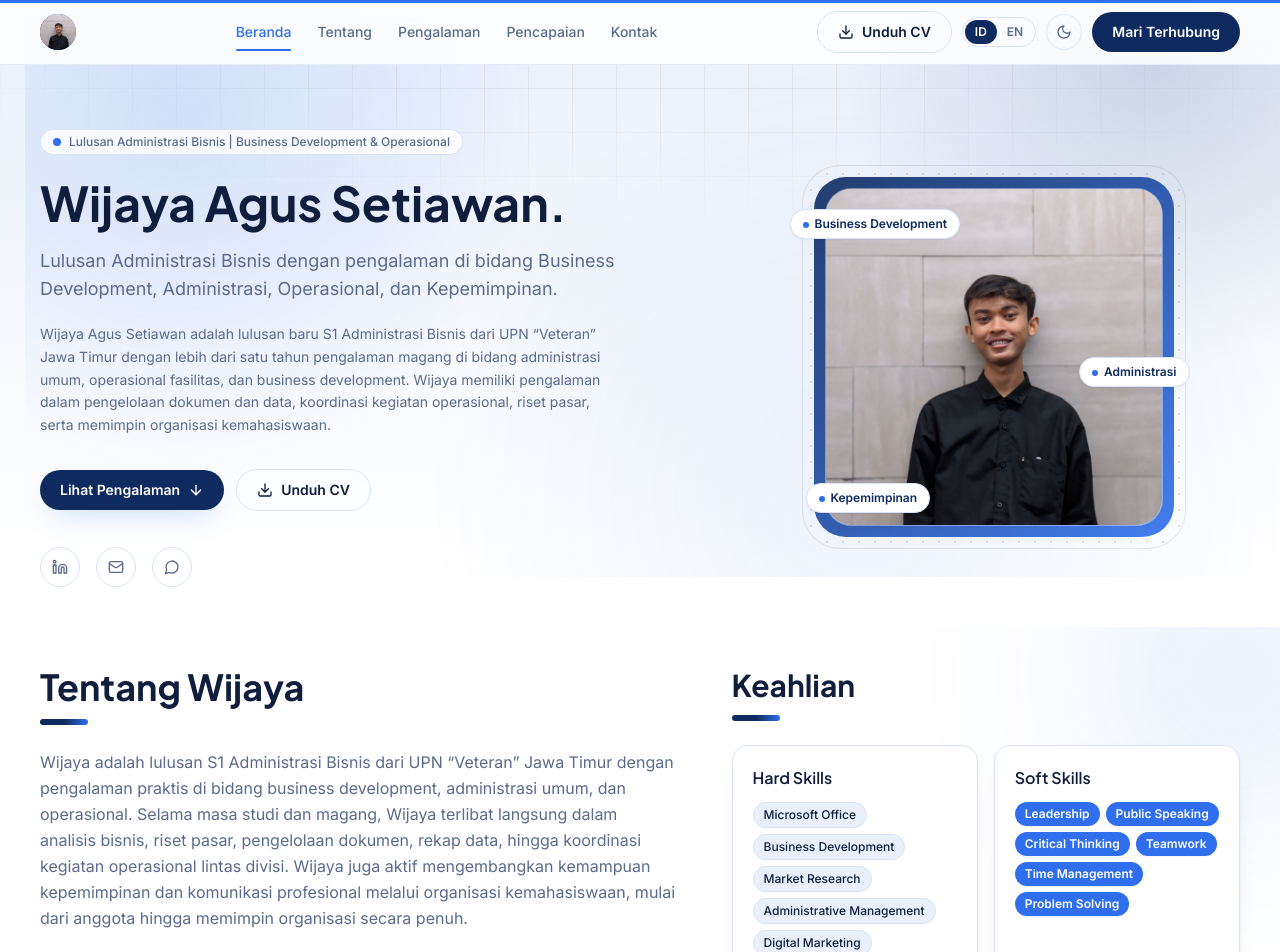
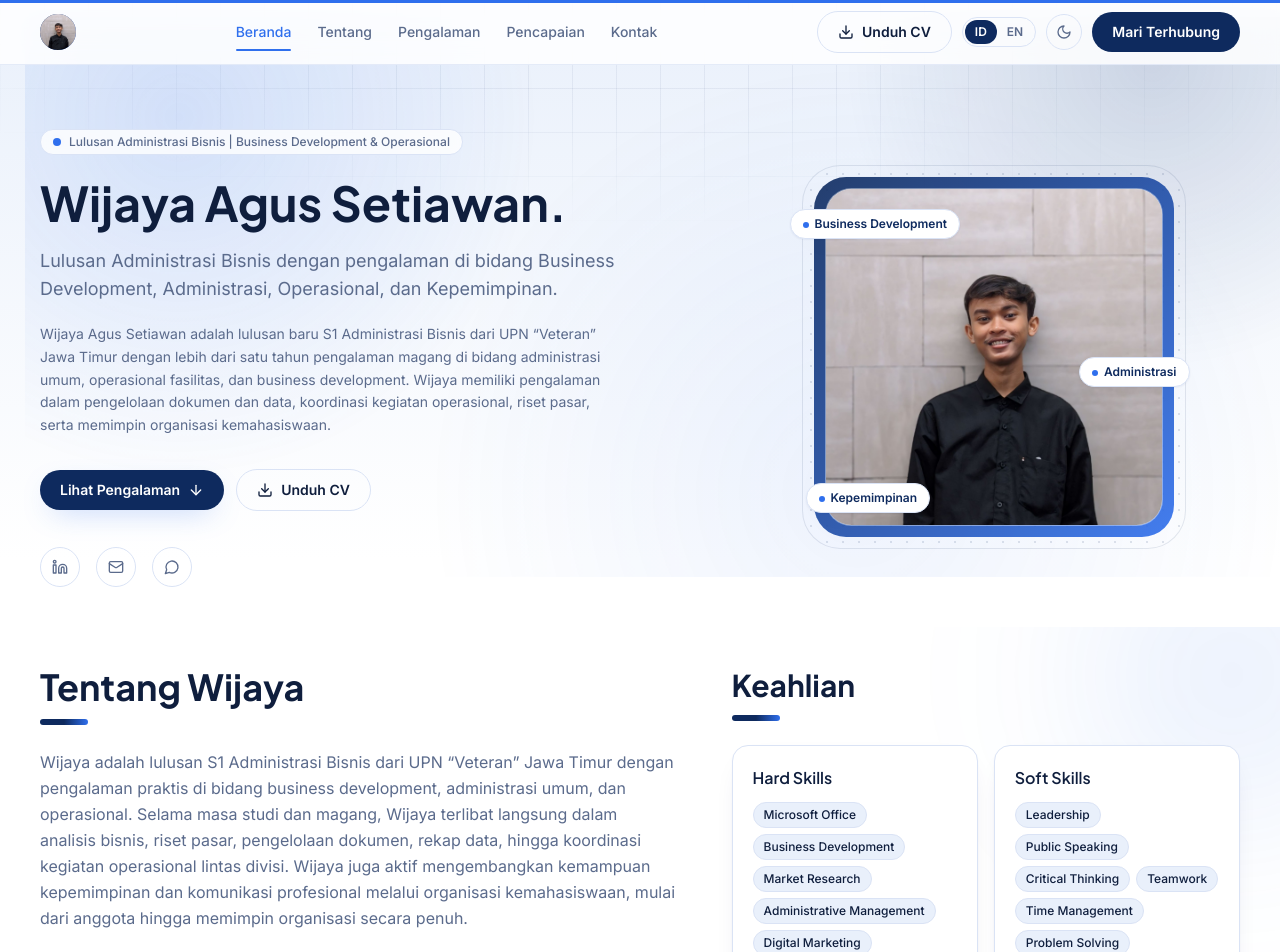
Before and after one commit to erikafh13/Portofolio1, a Next.js app: page / in a window 1280 px wide. Shown: the top 952 px of the page. Built offline with nearby package versions, Linux system fonts and the light colour scheme.

Commit message:
Update Skills.tsx

```diff
--- a/components/Skills.tsx
+++ b/components/Skills.tsx
@@ -33,7 +33,7 @@ export default function Skills() {
           {soft.map((skill) => (
             <span
               key={skill.name}
-              className="rounded-full bg-accent px-2.5 py-1 text-xs font-semibold text-white shadow-sm dark:bg-accent-dark dark:text-navy"
+              className="rounded-full border border-border bg-bg-soft px-2.5 py-1 text-xs font-medium text-text-primary dark:border-border-dark dark:bg-bg-dark-soft dark:text-text-dark-primary"
             >
               {skill.name}
             </span>
```
